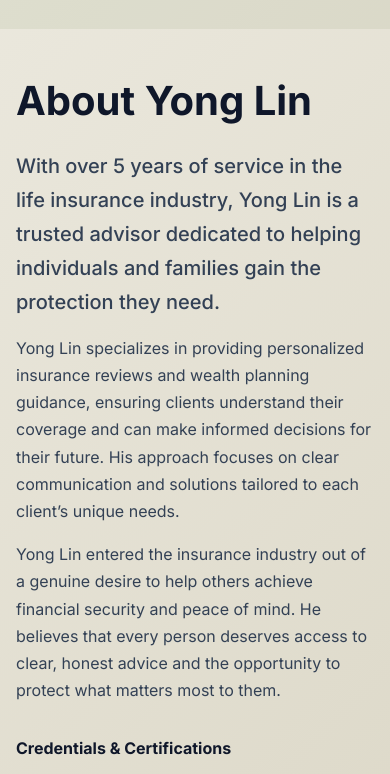
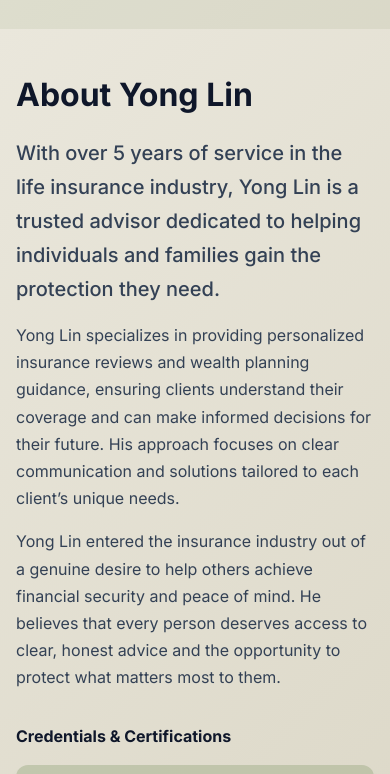
Before and after one commit to AustinIsCoding/agent-tan-yong-lin, a plain HTML site: page index.html in a window 390 px wide. Shown: the part 987-1761 px from the top of the page. Drawn offline with Linux system fonts and the light colour scheme.

Commit message:
Touch up

```diff
--- a/index.html
+++ b/index.html
@@ -250,7 +250,7 @@
                             <i class="fas fa-calendar-alt"></i>
                             <div>
                                 <h4>Availability</h4>
-                                <p>Mon-Fri: 9AM - 6PM, Sat: 10AM - 2PM</p>
+                                <p>Mon-Fri: 9AM - 6PM,<br>Sat: 10AM - 2PM</p>
                             </div>
                         </div>
                     </div>
--- a/styles/main.css
+++ b/styles/main.css
@@ -861,6 +861,12 @@ button {
     grid-template-columns: 1fr;
   }
 
+  .about-text h2,
+  .image-section h2,
+  .contact-text h2 {
+    font-size: 2rem;
+  }
+
   .profile-actions {
     justify-content: center;
   }
@@ -920,7 +926,7 @@ button {
   }
 
   .contact-form {
-    height: 1050px;
+    height: 1070px;
   }
 
   .footer-content {
```
